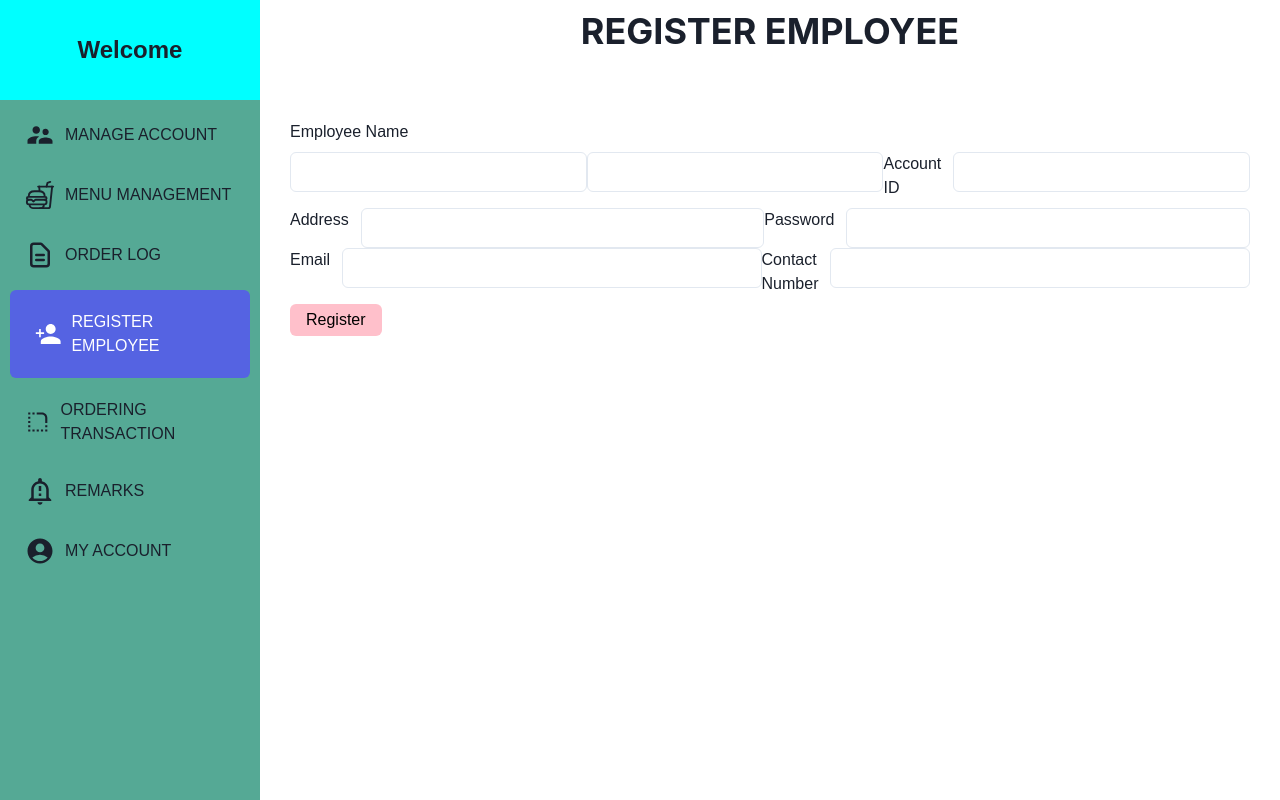
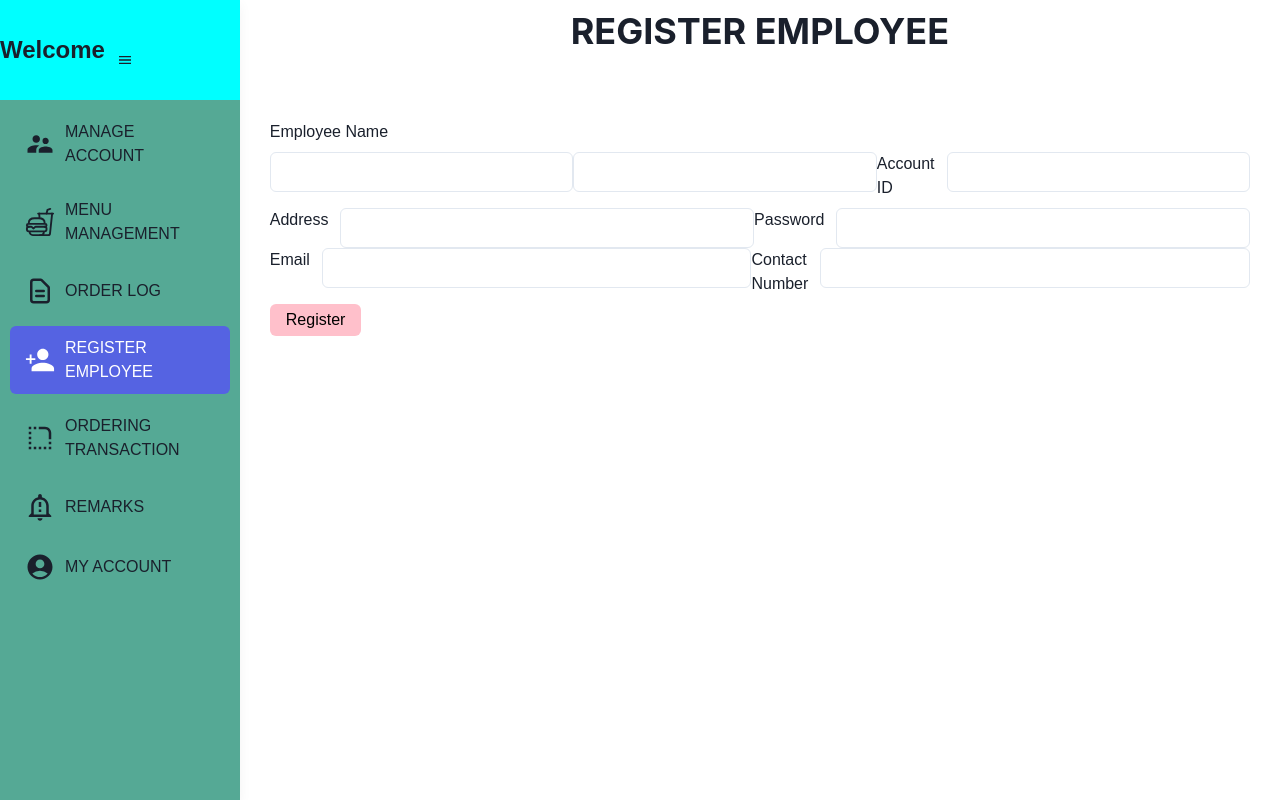
Before and after one commit to jentii16200/hain-microsite, a React (Create React App) app: page /h/register-employee in a window 1280 px wide. Built offline with nearby package versions, Linux system fonts and the light colour scheme.

Commit message:
update: SideNav

```diff
--- a/src/components/SideNav/SideNav.css
+++ b/src/components/SideNav/SideNav.css
@@ -4,21 +4,22 @@
     outline: 1px solid limegreen !important;
 } */
 .navigation{
-    /* position: fixed; */
-    display: fixed;
-    height: 100vh;
-    min-width: 260px;
+    display: flex;
+    flex-direction: column;
+    min-height: 100vh;
+    max-width: 260px;
+    box-shadow: 0 4px 12px 0 rgb(0,0,0,.05);
     background-color: rgb(85, 169, 149);
     overflow: auto;
   }
-  .welcome{
+  .navTopSection{
+    display: flex;
     background-color: aqua;
-    display: grid;
     height: 100px;
     font-weight: 700;
     place-items: center;
     font-size: 1.5rem;
-    width: 260px;
+    width: 100%;
   }
   ul{
     padding: 0;
@@ -34,25 +35,34 @@
     margin: 10px 10px;
     border-radius: 6px;
     place-items: center;
-  }
-  a{
     display: flex;
 
   }
   ul li svg{
+
     margin-right: 10px;
     width: 30px;
     height: 30px;
   }
   ul li a:hover{
-    padding: 20px 25px;
     background-color: rgb(85, 99, 226);;
     color: white;
     transition: all .5s;
   }
 
   ul li a.active {
-    padding: 20px 25px;
     background-color: rgb(85, 99, 226);;
     color: white;
   }
+
+
+  .navigation.small{
+    width: 100px;
+    transition: all 1s;
+  }
+  .navText.small {
+    display: none;
+  }
+  .navIcon.small{
+    padding-left: 4px;
+  }
--- a/src/components/SideNav/SideNav.js
+++ b/src/components/SideNav/SideNav.js
@@ -1,5 +1,5 @@
 import './SideNav.css';
-import React, { lazy } from 'react';
+import React, { lazy, useState } from 'react';
 import { Link, Routes, Route, Outlet, NavLink } from 'react-router-dom';
 import {
     ManageAccount,
@@ -16,26 +16,120 @@ import {
 import { Billout } from '../../pages/Ordering-Transaction/Billout.js';
 import { OnProcess } from '../../pages/Ordering-Transaction/OnProcess.js';
 import { Pending } from '../../pages/Ordering-Transaction/Pending.js';
-import { MdSupervisorAccount, MdOutlineNotificationImportant, MdAccountCircle } from 'react-icons/md';
+import { MdSupervisorAccount, MdOutlineNotificationImportant, MdAccountCircle, MdMenu } from 'react-icons/md';
 import { IoFastFoodOutline } from 'react-icons/io5';
 import { HiOutlineDocumentText } from 'react-icons/hi';
 import { IoMdPersonAdd } from 'react-icons/io';
 import { BiBorderRadius } from 'react-icons/bi';
+import { IconButton } from '@chakra-ui/react';
+const SideNav = () => {
+    const [isOpen, setIsOpen] = useState(true);
 
-// const Remarks = React.lazy(() => import('../../pages/Remarks/Remarks'));
-const SideNav = (props) => {
+    const toggle = () => {
+        console.log('na Toggle');
+        setIsOpen(!isOpen);
+    };
     return (
         <div className='container'>
-            <div className='navigation'>
-                <h2 className='welcome'>Welcome</h2>
+            <div
+                className={`navigation ${isOpen ? '' : 'small'}`}>
+                <div className='navTopSection'>
+                    <div
+                        className={`navText ${isOpen ? '' : 'small'}`}>
+                        Welcome
+                    </div>
+                    <IconButton
+                        background='none'
+                        mt={5}
+                        _hover={{ background: 'none' }}
+                        icon={<MdMenu />}
+                        onClick={toggle} />
+                </div>
                 <ul>
-                    <li><NavLink className={({ isActive }) => (isActive && 'active')} to='manage-account/customer'><MdSupervisorAccount />MANAGE ACCOUNT</NavLink></li>
-                    <li><NavLink className={({ isActive }) => (isActive && 'active')} to='menu-management'><IoFastFoodOutline />MENU MANAGEMENT</NavLink></li>
-                    <li><NavLink className={({ isActive }) => (isActive && 'active')} to='order-log'><HiOutlineDocumentText />ORDER LOG</NavLink></li>
-                    <li><NavLink className={({ isActive }) => (isActive && 'active')} to='register-employee'><IoMdPersonAdd />REGISTER EMPLOYEE</NavLink></li>
-                    <li><NavLink className={({ isActive }) => (isActive && 'active')} to='ordering-transaction/pending'><BiBorderRadius />ORDERING TRANSACTION</NavLink></li>
-                    <li><NavLink className={({ isActive }) => (isActive && 'active')} to='remarks'><MdOutlineNotificationImportant />REMARKS</NavLink></li>
-                    <li><NavLink className={({ isActive }) => (isActive && 'active')} to="my-account"><MdAccountCircle />MY ACCOUNT</NavLink></li>
+                    <li>
+                        <NavLink
+                            className={({ isActive }) => (isActive ? 'active' : '')}
+                            to='manage-account/customer'>
+                            <div className={`navIcon ${isOpen ? ' ' : 'small'}`} >
+                                <MdSupervisorAccount />
+                            </div>
+                            <div className={`navText ${isOpen ? '' : 'small'}`}>
+                                MANAGE ACCOUNT
+                            </div>
+                        </NavLink>
+                    </li>
+                    <li>
+                        <NavLink
+                            className={({ isActive }) => (isActive ? 'active' : '')}
+                            to='menu-management'>
+                            <div className={`navIcon ${isOpen ? ' ' : 'small'}`} >
+                                <IoFastFoodOutline />
+                            </div>
+                            <div className={`navText ${isOpen ? '' : 'small'}`}>
+                                MENU MANAGEMENT
+                            </div>
+                        </NavLink>
+                    </li>
+                    <li>
+                        <NavLink
+                            className={({ isActive }) => (isActive ? 'active' : '')}
+                            to='order-log'>
+                            <div className={`navIcon ${isOpen ? ' ' : 'small'}`} >
+                                <HiOutlineDocumentText />
+                            </div>
+                            <div className={`navText ${isOpen ? '' : 'small'}`}>
+                                ORDER LOG
+                            </div>
+                        </NavLink>
+                    </li>
+                    <li>
+                        <NavLink
+                            className={({ isActive }) => (isActive ? 'active' : '')}
+                            to='register-employee'>
+                            <div className={`navIcon ${isOpen ? ' ' : 'small'}`} >
+                                <IoMdPersonAdd />
+                            </div>
+                            <div className={`navText ${isOpen ? '' : 'small'}`}>
+                                REGISTER EMPLOYEE
+                            </div>
+                        </NavLink>
+                    </li>
+                    <li>
+                        <NavLink
+                            className={({ isActive }) => (isActive ? 'active' : '')}
+                            to='ordering-transaction/pending'>
+                            <div className={`navIcon ${isOpen ? ' ' : 'small'}`} >
+                                <BiBorderRadius />
+                            </div>
+                            <div className={`navText ${isOpen ? '' : 'small'}`}>
+                                ORDERING TRANSACTION
+                            </div>
+                        </NavLink>
+                    </li>
+                    <li>
+                        <NavLink
+                            className={({ isActive }) => (isActive ? 'active' : '')}
+                            to='remarks'>
+                            <div className={`navIcon ${isOpen ? ' ' : 'small'}`} >
+                                <MdOutlineNotificationImportant />
+                            </div>
+                            <div className={`navText ${isOpen ? '' : 'small'}`}>
+                                REMARKS
+                            </div>
+                        </NavLink>
+                    </li>
+                    <li>
+                        <NavLink
+                            className={({ isActive }) => (isActive ? 'active' : '')}
+                            to="my-account">
+                            <div className={`navIcon ${isOpen ? ' ' : 'small'}`} >
+                                <MdAccountCircle />
+                            </div>
+                            <div className={`navText ${isOpen ? '' : 'small'}`}>
+                                MY ACCOUNT
+                            </div>
+                        </NavLink>
+                    </li>
                 </ul>
             </div>
             <div className='main'>
@@ -60,7 +154,7 @@ const SideNav = (props) => {
                     </Routes>
                 </React.Suspense>
             </div>
-        </div>
+        </div >
 
     );
 };
--- a/src/pages/Menu-Management/components/DropDown/DropDownContainer.css
+++ b/src/pages/Menu-Management/components/DropDown/DropDownContainer.css
@@ -40,6 +40,6 @@
   }
 
   .button:hover {
-    background-color: gray;
+    background-color: rgb(88, 204, 219);
     transition: all 1s;
   }
```
